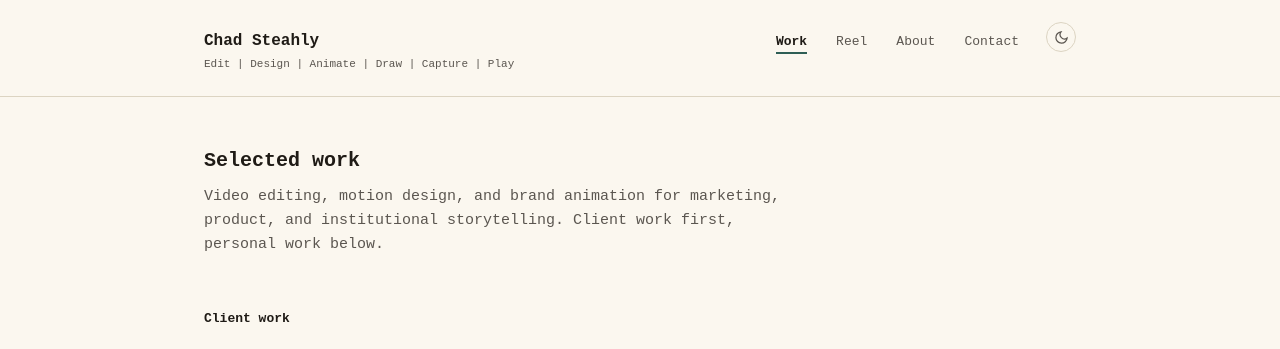
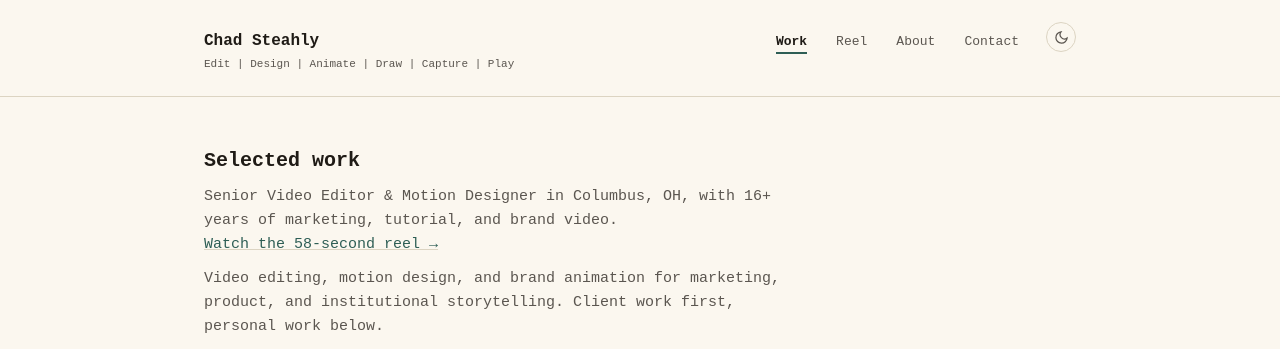
Before and after one commit to ChadSteahly/chadsteahly.github.io, a plain HTML site: page index.html in a window 1280 px wide. Shown: the top 349 px of the page. Drawn offline with Linux system fonts and the light colour scheme.

Commit message:
Add files via upload

```diff
--- a/index.html
+++ b/index.html
@@ -52,6 +52,10 @@
   <div class="page-intro wrap">
     <h1 class="page-title">Selected work</h1>
     <p class="page-dek">
+      Senior Video Editor &amp; Motion Designer in Columbus, OH, with 16+ years
+      of marketing, tutorial, and brand video. <a href="reel.html" style="white-space:nowrap;">Watch the 58-second reel &rarr;</a>
+    </p>
+    <p class="page-dek" style="margin-top:10px;">
       Video editing, motion design, and brand animation for marketing, product,
       and institutional storytelling. Client work first, personal work below.
     </p>
```
